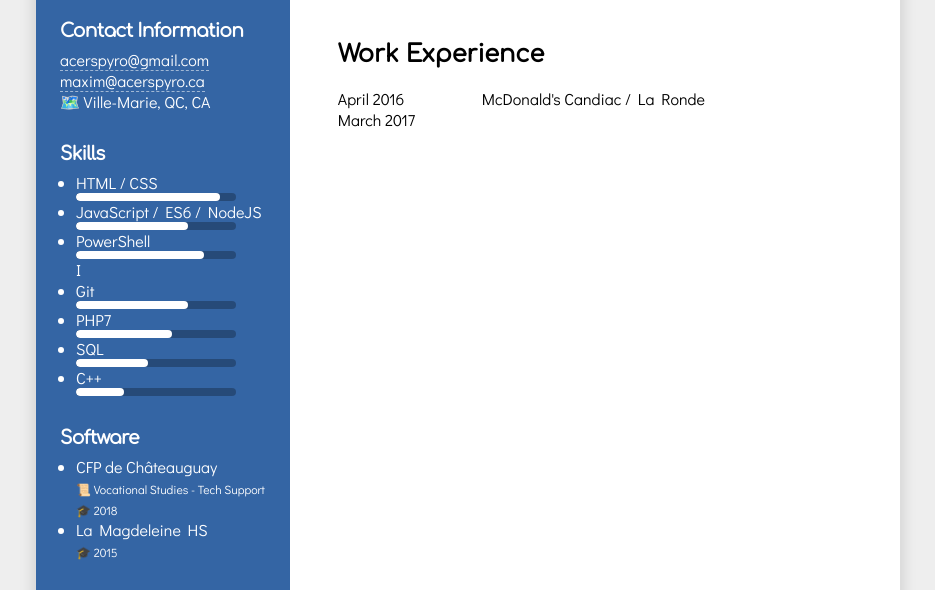
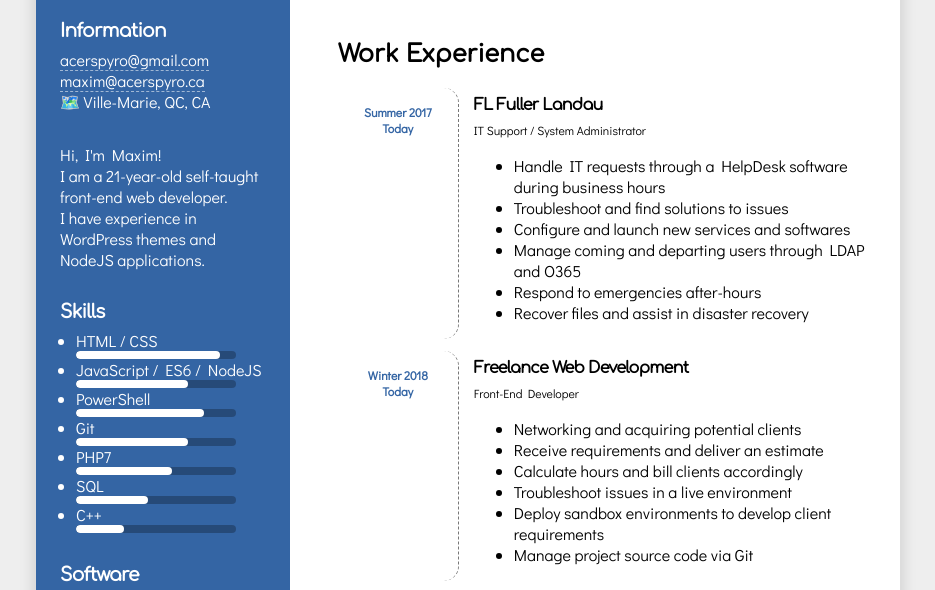
Before and after one commit to acerspyro/cv, a plain HTML site: page index.html in a window 1280 px wide. Shown: the part 180-770 px from the top of the page, without its empty margins (172-1107 px from the left). Drawn offline with Linux system fonts and the light colour scheme.

Commit message:
Fill in "Work Experience" portion

```diff
--- a/index.html
+++ b/index.html
@@ -17,17 +17,22 @@
         </header>
         <div class="flex-spread">
             <nav class="sidebar">
-                <h3>Contact Information</h3>
+                <h3>Information</h3>
                 <p>
                     <a href="mailto:acerspyro@gmail.com">acerspyro@gmail.com</a><br/>
                     <a href="mailto:maxim@acerspyro.ca">maxim@acerspyro.ca</a><br/>
                     🗺️ Ville-Marie, QC, CA
                 </p>
+                <p>
+                    Hi, I'm Maxim!<br/>
+                    I am a 21-year-old self-taught front-end web developer.<br/>
+                    I have experience in WordPress themes and NodeJS applications.
+                </p>
                 <h3>Skills</h3>
                 <ul>
                     <li>HTML / CSS<br/><div class="gauge" style="--level: 90%;"></div></li>
                     <li>JavaScript / ES6 / NodeJS<br/><div class="gauge" style="--level: 70%;"></div></li>
-                    <li>PowerShell<br/><div class="gauge" style="--level: 80%;"></div></li>I
+                    <li>PowerShell<br/><div class="gauge" style="--level: 80%;"></div></li>
                     <li>Git<br/><div class="gauge" style="--level: 70%;"></div></li>
                     <li>PHP7<br/><div class="gauge" style="--level: 60%;"></div></li>
                     <li>SQL<br/><div class="gauge" style="--level: 45%;"></div></li>
@@ -35,15 +40,11 @@
                 </ul>
                 <h3>Software</h3>
                 <ul>
-                    <li>
-                        CFP de Châteauguay<br/>
-                        <small>📜 Vocational Studies - Tech Support</small><br/>
-                        <small>🎓 2018</small>
-                    </li>
-                    <li>
-                        La Magdeleine HS<br/>
-                        <small>🎓 2015</small>
-                    </li>
+                    <li>Linux, Windows, MacOS</li>
+                    <li>Atom, VSCode</li>
+                    <li>KDevelop, Visual Studio</li>
+                    <li>GIMP, Inkscape, AI, ID</li>
+                    <li>Git, GitHub, GitLab</li>
                 </ul>
                 <h3>Education</h3>
                 <ul>
@@ -65,9 +66,43 @@
             </nav>
             <section>
                 <h2>Work Experience</h2>
-                <div class="row">
-                    <span>April 2016<br/>March 2017</span>
-                    <span>McDonald's Candiac / La Ronde</span>
+                <div class="experience">
+                    <div>Summer 2017<br/>Today</div>
+                    <div>
+                        <h4>FL Fuller Landau</h4>
+                        <small>IT Support / System Administrator</small>
+                        <ul>
+                            <li>Handle IT requests through a HelpDesk software during business hours</li>
+                            <li>Troubleshoot and find solutions to issues</li>
+                            <li>Configure and launch new services and softwares</li>
+                            <li>Manage coming and departing users through LDAP and O365</li>
+                            <li>Respond to emergencies after-hours</li>
+                            <li>Recover files and assist in disaster recovery</li>
+                        </ul>
+                    </div>
+                    <div>Winter 2018<br/>Today</div>
+                    <div>
+                        <h4>Freelance Web Development</h4>
+                        <small>Front-End Developer</small>
+                        <ul>
+                            <li>Networking and acquiring potential clients</li>
+                            <li>Receive requirements and deliver an estimate</li>
+                            <li>Calculate hours and bill clients accordingly</li>
+                            <li>Troubleshoot issues in a live environment</li>
+                            <li>Deploy sandbox environments to develop client requirements</li>
+                            <li>Manage project source code via Git</li>
+                        </ul>
+                    </div>
+                    <div>April 2016<br/>March 2017</div>
+                    <div>
+                        <h4>McDonald's La Ronde</h4>
+                        <small>Cashier</small>
+                        <ul>
+                            <li>Serving thousands of clients per day</li>
+                            <li>Quick assembly and delivery of orders</li>
+                            <li>Inventory and stocking of produce</li>
+                        </ul>
+                    </div>
                 </div>
             </section>
         </div>
--- a/style.scss
+++ b/style.scss
@@ -68,6 +68,21 @@ article {
             font-size: 1.5rem;
         }
 
+        h3 {
+            margin-top: 0;
+            margin-bottom: 0.5rem;
+            font-family: "Comfortaa";
+            letter-spacing: -0.75px;
+        }
+
+        h4 {
+            margin-top: 0;
+            margin-bottom: 0.25rem;
+            font-family: "Comfortaa";
+            letter-spacing: -0.75px;
+            font-size: 1rem;
+        }
+
         section {
             position: relative;
             display: inline-block;
@@ -98,18 +113,28 @@ article {
             height: 100%;
         }
 
-        div.row {
+        div.experience {
+            display: grid;
             width: 100%;
+            grid-template-columns: 1.25in auto;
+            grid-row-gap: 0.75rem;
 
-            span {
-                position: absolute;
+            div {
 
-                &:nth-child(1) {
-                    left: 0;
+                &:not(:nth-child(2n)) {
+                    font-size: 0.75rem;
+                    color: $sidebar-color;
+                    font-weight: bold;
+                    width: 1.25in;
+                    text-align: center;
+                    border-right: 1px dashed #0008;
+                    border-radius: 15px;
+                    padding-top: 1rem;
                 }
 
-                &:nth-child(2) {
-                    left: 1.5in;
+                &:nth-child(2n) {
+                    padding-left: 1rem;
+                    padding-top: 0.5rem;
                 }
             }
         }
@@ -125,13 +150,6 @@ article {
 
             grid-column: 1;
             grid-row: 2;
-
-            h3 {
-                margin-top: 0;
-                margin-bottom: 0.5rem;
-                font-family: "Comfortaa";
-                letter-spacing: -0.75px;
-            }
 
             ul {
                 margin: 0.25rem 0 2rem 0;
```
Also changed, not shown: style.css.
